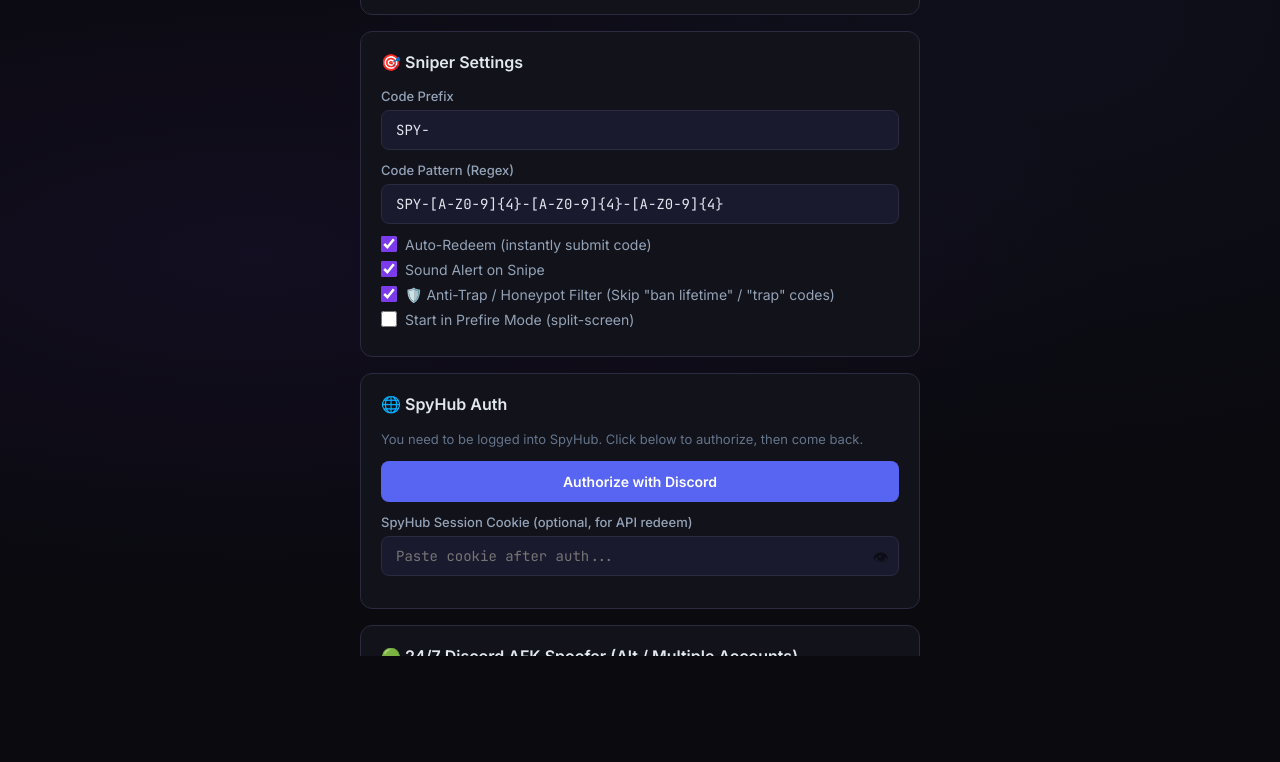
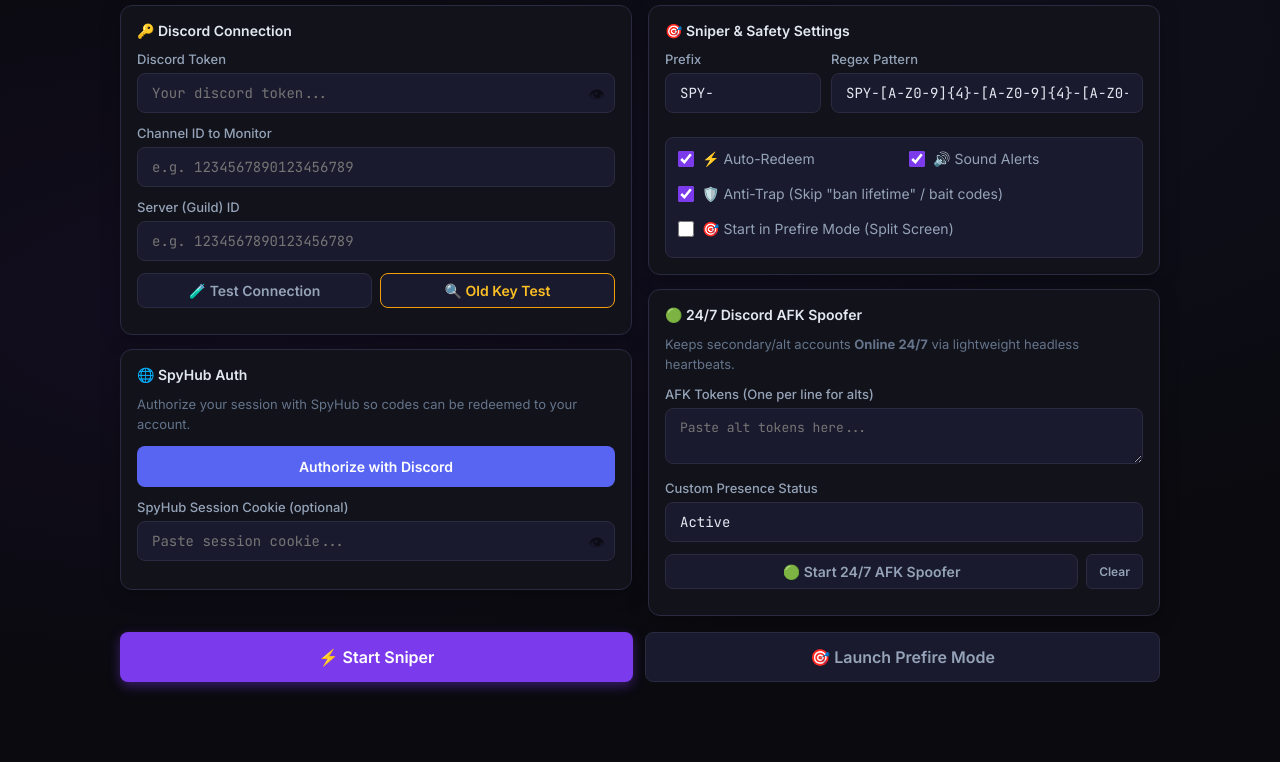
Before and after one commit to owaiseaburass-art/Dc, a website: page index.html in a window 1280 px wide. Shown: the part 144-906 px from the top of the page. Before the commit the page ends 800 px from the top, so only its background shows below. Drawn offline with Linux system fonts and the light colour scheme; no server answers.

Commit message:
Add files via upload

```diff
--- a/index.html
+++ b/index.html
@@ -17,6 +17,9 @@
                 <span class="version">v1.0</span>
             </div>
 
+            <div class="setup-grid">
+                <!-- Column 1: Discord Connection & SpyHub Auth -->
+                <div class="setup-col">
                     <div class="setup-section">
                         <h2>🔑 Discord Connection</h2>
                         <div class="input-group">
@@ -32,76 +35,85 @@
                             <label for="guild-id">Server (Guild) ID</label>
                             <input type="text" id="guild-id" placeholder="e.g. 1234567890123456789">
                         </div>
-                <button class="btn btn-secondary" style="width:100%;margin-top:8px" onclick="testConnection()">
+                        <div class="btn-group-row">
+                            <button class="btn btn-secondary" style="flex:1" onclick="testConnection()">
                                 🧪 Test Connection
                             </button>
-                <button class="btn btn-secondary" style="width:100%;margin-top:8px;border-color:var(--warning);color:var(--code-highlight)" onclick="fetchOldKeyAndTest()">
-                    🔍 Find Old Key & Test Redeem
+                            <button class="btn btn-secondary" style="flex:1;border-color:var(--warning);color:var(--code-highlight)" onclick="fetchOldKeyAndTest()">
+                                🔍 Old Key Test
                             </button>
+                        </div>
                         <div id="test-results" class="test-results"></div>
                     </div>
 
                     <div class="setup-section">
-                <h2>🎯 Sniper Settings</h2>
-                <div class="input-group">
-                    <label for="code-prefix">Code Prefix</label>
+                        <h2>🌐 SpyHub Auth</h2>
+                        <p class="info-text">Authorize your session with SpyHub so codes can be redeemed to your account.</p>
+                        <a href="https://discord.com/oauth2/authorize?client_id=1539462295141228604&redirect_uri=https%3A%2F%2Fspyhub-web.spyuhq.workers.dev%2Fapi%2Fsite%2Fauth%2Fcallback&response_type=code&scope=identify+email+guilds.join&state=410341daf55c8f59d3e9142833d382ad"
+                           target="_blank" class="btn btn-discord">
+                            Authorize with Discord
+                        </a>
+                        <div class="input-group" style="margin-top:12px">
+                            <label for="spyhub-cookie">SpyHub Session Cookie (optional)</label>
+                            <input type="password" id="spyhub-cookie" placeholder="Paste session cookie..." autocomplete="off">
+                            <button class="toggle-vis" onclick="toggleVis('spyhub-cookie')">👁</button>
+                        </div>
+                    </div>
+                </div>
+
+                <!-- Column 2: Sniper Settings & AFK Spoofer -->
+                <div class="setup-col">
+                    <div class="setup-section">
+                        <h2>🎯 Sniper & Safety Settings</h2>
+                        <div class="input-row">
+                            <div class="input-group" style="flex:1">
+                                <label for="code-prefix">Prefix</label>
                                 <input type="text" id="code-prefix" value="SPY-" placeholder="SPY-">
                             </div>
-                <div class="input-group">
-                    <label for="code-regex">Code Pattern (Regex)</label>
-                    <input type="text" id="code-regex" value="SPY-[A-Z0-9]{4}-[A-Z0-9]{4}-[A-Z0-9]{4}" placeholder="SPY-[A-Z0-9]{4}-[A-Z0-9]{4}-[A-Z0-9]{4}">
+                            <div class="input-group" style="flex:2">
+                                <label for="code-regex">Regex Pattern</label>
+                                <input type="text" id="code-regex" value="SPY-[A-Z0-9]{4}-[A-Z0-9]{4}-[A-Z0-9]{4}" placeholder="Pattern">
                             </div>
+                        </div>
+
+                        <div class="checkbox-grid">
                             <div class="checkbox-group">
                                 <label>
                                     <input type="checkbox" id="auto-redeem" checked>
-                        Auto-Redeem (instantly submit code)
+                                    ⚡ Auto-Redeem
                                 </label>
                             </div>
                             <div class="checkbox-group">
                                 <label>
                                     <input type="checkbox" id="sound-alert" checked>
-                        Sound Alert on Snipe
+                                    🔊 Sound Alerts
                                 </label>
                             </div>
-                <div class="checkbox-group">
+                            <div class="checkbox-group full-width">
                                 <label>
                                     <input type="checkbox" id="anti-trap" checked>
-                        🛡️ Anti-Trap / Honeypot Filter (Skip "ban lifetime" / "trap" codes)
+                                    🛡️ Anti-Trap (Skip "ban lifetime" / bait codes)
                                 </label>
                             </div>
-                <div class="checkbox-group">
+                            <div class="checkbox-group full-width">
                                 <label>
                                     <input type="checkbox" id="prefire-mode">
-                        Start in Prefire Mode (split-screen)
+                                    🎯 Start in Prefire Mode (Split Screen)
                                 </label>
+                            </div>
                         </div>
                     </div>
 
                     <div class="setup-section">
-                <h2>🌐 SpyHub Auth</h2>
-                <p class="info-text">You need to be logged into SpyHub. Click below to authorize, then come back.</p>
-                <a href="https://discord.com/oauth2/authorize?client_id=1539462295141228604&redirect_uri=https%3A%2F%2Fspyhub-web.spyuhq.workers.dev%2Fapi%2Fsite%2Fauth%2Fcallback&response_type=code&scope=identify+email+guilds.join&state=410341daf55c8f59d3e9142833d382ad"
-                   target="_blank" class="btn btn-discord">
-                    Authorize with Discord
-                </a>
-                <div class="input-group" style="margin-top:12px">
-                    <label for="spyhub-cookie">SpyHub Session Cookie (optional, for API redeem)</label>
-                    <input type="password" id="spyhub-cookie" placeholder="Paste cookie after auth..." autocomplete="off">
-                    <button class="toggle-vis" onclick="toggleVis('spyhub-cookie')">👁</button>
-                </div>
-            </div>
-
-            <!-- AFK 24/7 Online Spoofer Section -->
-            <div class="setup-section">
-                <h2>🟢 24/7 Discord AFK Spoofer (Alt / Multiple Accounts)</h2>
-                <p class="info-text">Keeps secondary accounts permanently <strong>Online</strong> 24/7 doing nothing by maintaining Discord Gateway heartbeats.</p>
+                        <h2>🟢 24/7 Discord AFK Spoofer</h2>
+                        <p class="info-text">Keeps secondary/alt accounts <strong>Online 24/7</strong> via lightweight headless heartbeats.</p>
                         <div class="input-group">
-                    <label for="afk-tokens">AFK Account Tokens (One per line for multiple accounts)</label>
-                    <textarea id="afk-tokens" rows="3" class="afk-textarea" placeholder="Paste token(s) here, one per line..."></textarea>
+                            <label for="afk-tokens">AFK Tokens (One per line for alts)</label>
+                            <textarea id="afk-tokens" rows="2" class="afk-textarea" placeholder="Paste alt tokens here..."></textarea>
                         </div>
                         <div class="input-group">
-                    <label for="afk-status-type">Custom Status</label>
-                    <input type="text" id="afk-status-text" placeholder="e.g. Chilling / AFK" value="Active">
+                            <label for="afk-status-text">Custom Presence Status</label>
+                            <input type="text" id="afk-status-text" placeholder="e.g. Active / Chilling" value="Active">
                         </div>
                         <div style="display:flex;gap:8px;margin-top:8px;">
                             <button class="btn btn-secondary" style="flex:1" onclick="toggleAfkSpoofer()" id="afk-toggle-btn">
@@ -111,13 +123,16 @@
                         </div>
                         <div id="afk-status-box" class="afk-status-box"></div>
                     </div>
+                </div>
+            </div>
 
+            <!-- Bottom Floating Action Bar -->
             <div class="setup-actions">
                 <button class="btn btn-primary btn-large" onclick="startSniper()">
                     ⚡ Start Sniper
                 </button>
                 <button class="btn btn-secondary btn-large" onclick="startPrefire()">
-                    🎯 Prefire Mode
+                    🎯 Launch Prefire Mode
                 </button>
             </div>
         </div>
--- a/style.css
+++ b/style.css
@@ -34,8 +34,10 @@
     font-family: var(--font-sans);
     background: var(--bg-primary);
     color: var(--text-primary);
-    height: 100vh;
-    overflow: hidden;
+    min-height: 100vh;
+    height: auto;
+    overflow-x: hidden;
+    overflow-y: auto;
 }
 
 .hidden { display: none !important; }
@@ -45,40 +47,41 @@
    ============================================ */
 .panel {
     width: 100%;
-    height: 100%;
+    min-height: 100vh;
 }
 
 #setup-panel {
     display: flex;
-    align-items: center;
+    align-items: flex-start;
     justify-content: center;
     background: var(--bg-primary);
     background-image:
         radial-gradient(ellipse at 20% 50%, rgba(124, 58, 237, 0.08) 0%, transparent 60%),
         radial-gradient(ellipse at 80% 20%, rgba(99, 102, 241, 0.06) 0%, transparent 50%);
-    overflow-y: auto;
-    padding: 40px 20px;
+    overflow-y: visible;
+    padding: 30px 20px 60px 20px;
 }
 
 .setup-container {
-    max-width: 560px;
+    max-width: 1040px;
     width: 100%;
+    margin: 0 auto;
 }
 
 .logo {
     text-align: center;
-    margin-bottom: 36px;
+    margin-bottom: 20px;
 }
 
 .logo-icon {
-    font-size: 48px;
+    font-size: 38px;
     display: block;
-    margin-bottom: 8px;
+    margin-bottom: 4px;
     filter: drop-shadow(0 0 20px var(--accent-glow));
 }
 
 .logo h1 {
-    font-size: 28px;
+    font-size: 24px;
     font-weight: 700;
     letter-spacing: -0.5px;
     background: linear-gradient(135deg, #7c3aed, #a78bfa, #c4b5fd);
@@ -87,24 +90,73 @@
 }
 
 .version {
-    font-size: 12px;
+    font-size: 11px;
     color: var(--text-muted);
     font-family: var(--font-mono);
+}
+
+/* Horizontal 2-Column Dashboard Grid */
+.setup-grid {
+    display: grid;
+    grid-template-columns: 1fr 1fr;
+    gap: 16px;
+    margin-bottom: 16px;
+}
+
+.setup-col {
+    display: flex;
+    flex-direction: column;
+    gap: 14px;
 }
 
 .setup-section {
     background: var(--bg-secondary);
     border: 1px solid var(--border);
     border-radius: 12px;
-    padding: 20px;
-    margin-bottom: 16px;
+    padding: 16px;
+    margin-bottom: 0;
+    box-shadow: 0 4px 20px rgba(0, 0, 0, 0.25);
+    transition: border-color 0.2s;
+}
+
+.setup-section:hover {
+    border-color: rgba(124, 58, 237, 0.4);
 }
 
 .setup-section h2 {
-    font-size: 16px;
+    font-size: 14px;
     font-weight: 600;
-    margin-bottom: 16px;
+    margin-bottom: 12px;
     color: var(--text-primary);
+    display: flex;
+    align-items: center;
+    gap: 8px;
+}
+
+.btn-group-row {
+    display: flex;
+    gap: 8px;
+    margin-top: 10px;
+}
+
+.input-row {
+    display: flex;
+    gap: 10px;
+}
+
+.checkbox-grid {
+    display: grid;
+    grid-template-columns: 1fr 1fr;
+    gap: 10px;
+    margin-top: 12px;
+    background: var(--bg-tertiary);
+    padding: 12px;
+    border-radius: 8px;
+    border: 1px solid var(--border);
+}
+
+.checkbox-grid .full-width {
+    grid-column: span 2;
 }
 
 .test-results {
@@ -328,7 +380,8 @@
 .setup-actions {
     display: flex;
     gap: 12px;
-    margin-top: 8px;
+    margin-top: 10px;
+    padding-bottom: 20px;
 }
 
 .setup-actions .btn {
@@ -793,8 +846,13 @@
     animation: snipeFlash 1s ease-out;
 }
 
-/* Responsive */
 @media (max-width: 900px) {
+    .setup-grid {
+        grid-template-columns: 1fr;
+    }
+    .setup-container {
+        max-width: 560px;
+    }
     .prefire-panel {
         width: 320px;
         min-width: 320px;
@@ -814,4 +872,10 @@
         border-right: none;
         border-bottom: 1px solid var(--border);
     }
+    .checkbox-grid {
+        grid-template-columns: 1fr;
+    }
+    .checkbox-grid .full-width {
+        grid-column: span 1;
+    }
 }
```
Lines whose indentation alone changed are shown as unchanged.
